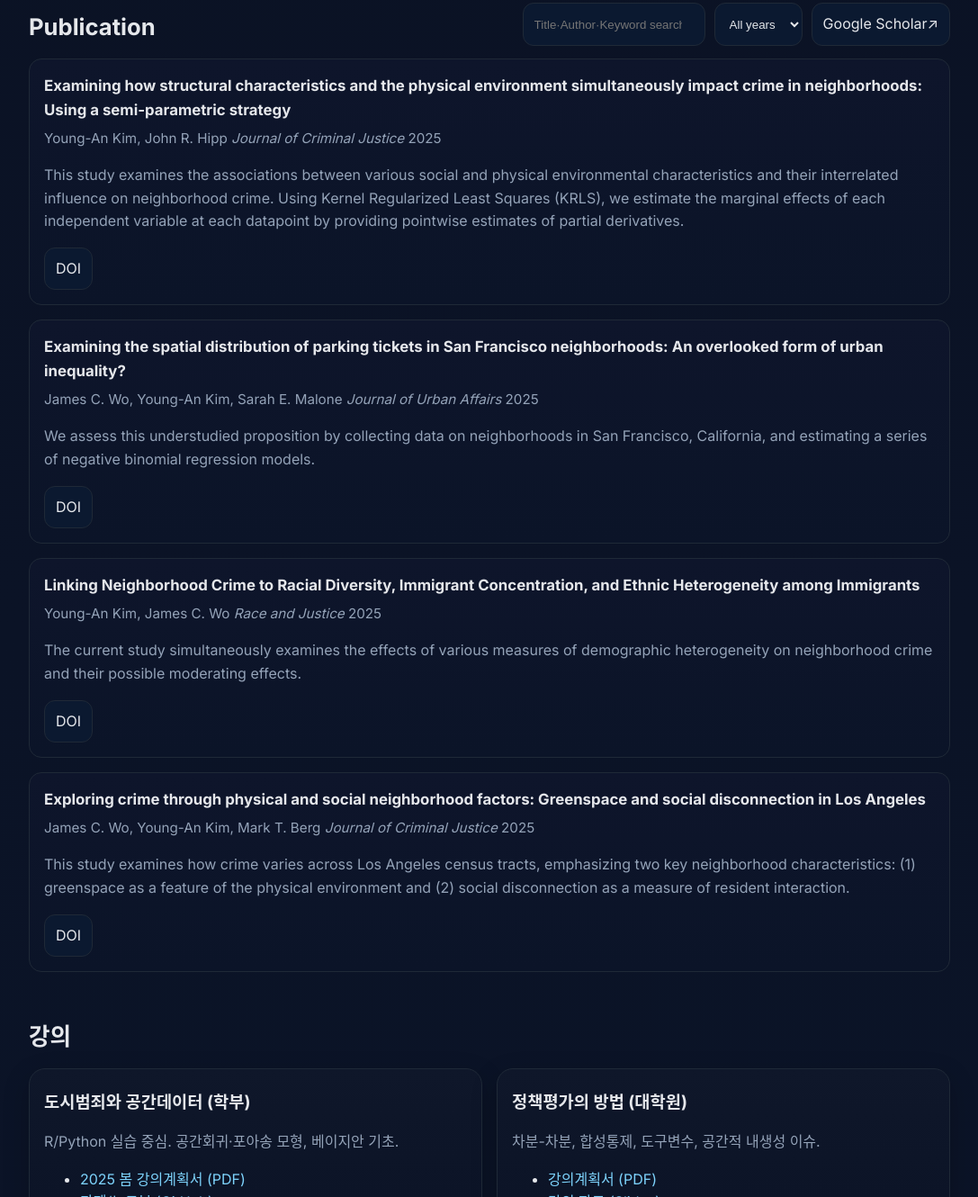
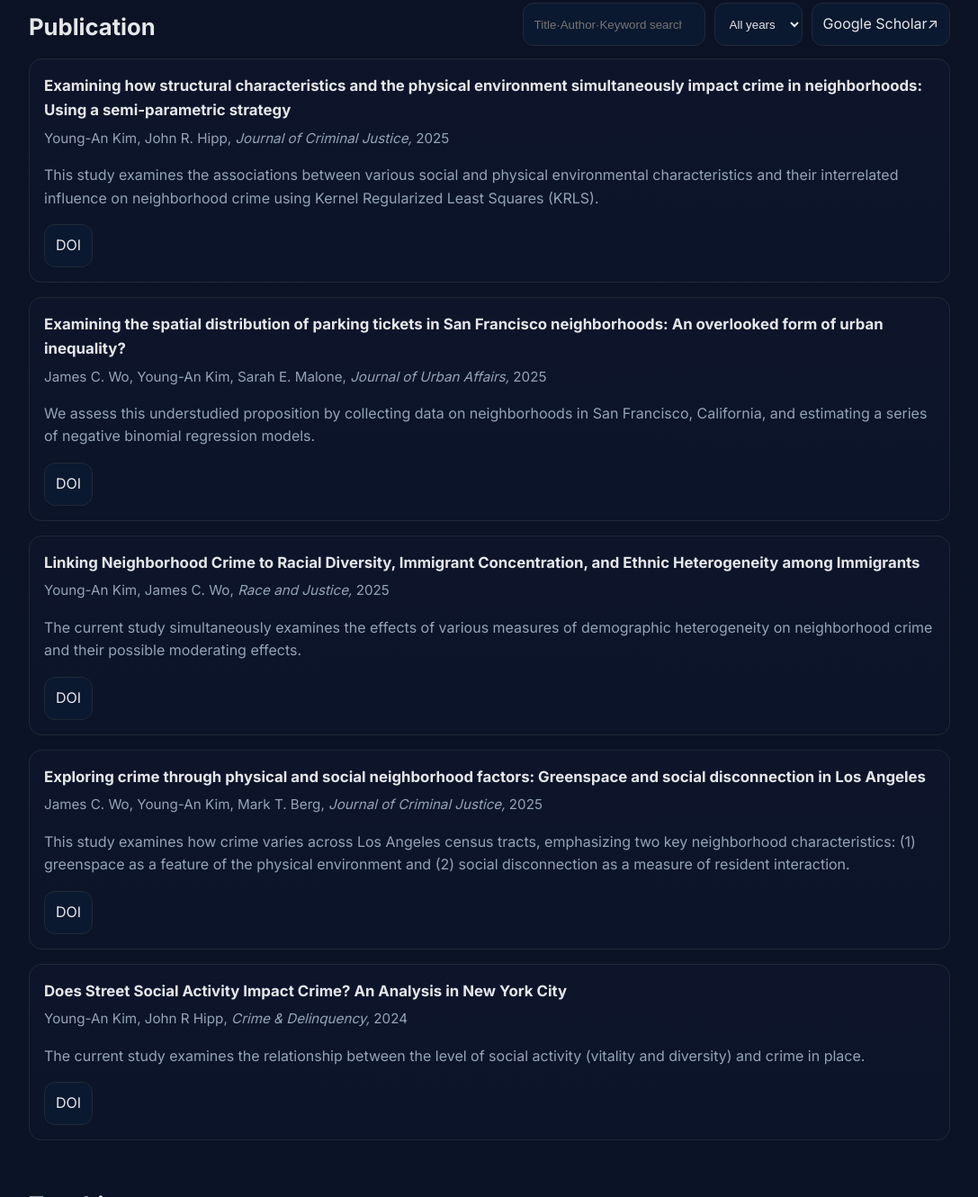
Before and after one commit to youngan-kim/homepage, a plain HTML site: page index.html in a window 1280 px wide. Shown: the part 1470-2800 px from the top of the page at 90% size, without its empty margins (96-1183 px from the left). Drawn offline with Linux system fonts and the light colour scheme.

Commit message:
Update index.html

```diff
--- a/index.html
+++ b/index.html
@@ -169,7 +169,7 @@
           <ul>
             <li><a href="https://scholar.google.com/citations?user=kQK2OdAAAAAJ&hl=en" target="_blank" rel="noreferrer">Google Scholar</a></li>
             <li><a href="https://orcid.org/0000-0003-0244-4070" target="_blank" rel="noreferrer">ORCID</a></li>
-            <li><a href="#pubs">Publication</a> · <a href="#teaching">Teaching</a> · <a href="#projects">Projects</a></li>
+            <li><a href="#pubs">Publication</a> · <a href="#teaching">Teaching</a>
           </ul>
         </aside>
       </div>
@@ -205,12 +205,15 @@
         </div>
       </div>
       <div class="grid">
+
+        <!--<!--<!--<!--<!--<!--<!--<!--<!--<!--<!--<!--<!--<!--<!--<!--<!--<!--<!--<!--<!--<!--<!--<!--<!--<!--<!--<!--<!--<!--<!--<!--<!--<!--<!--<!--<!--<!--<!--<!--
+        <!--<!--<!--<!--<!--<!--<!--<!--<!--<!--<!--<!--<!--<!--<!--<!--<!--<!--<!--<!--<!--<!--<!--<!--<!--<!--<!--<!--<!--<!--<!--<!--<!--<!--<!--<!--<!--<!--<!--<!--
         <!-- 복사해 사용하세요: 각 항목은 data-year와 키워드 포함 -->
 
         <article class="pub" data-year="2025">
           <h3>Examining how structural characteristics and the physical environment simultaneously impact crime in neighborhoods: Using a semi-parametric strategy</h3>
-          <div class="meta">Young-An Kim, John R. Hipp <em>Journal of Criminal Justice</em> 2025</div>
-          <p class="muted">This study examines the associations between various social and physical environmental characteristics and their interrelated influence on neighborhood crime. Using Kernel Regularized Least Squares (KRLS), we estimate the marginal effects of each independent variable at each datapoint by providing pointwise estimates of partial derivatives. </p>
+          <div class="meta">Young-An Kim, John R. Hipp, <em>Journal of Criminal Justice,</em> 2025</div>
+          <p class="muted">This study examines the associations between various social and physical environmental characteristics and their interrelated influence on neighborhood crime using Kernel Regularized Least Squares (KRLS). </p>
           <div class="actions">
             <a class="btn" href="https://doi.org/10.1016/j.jcrimjus.2025.102482" target="_blank" rel="noreferrer">DOI</a>
           </div>
@@ -218,7 +221,7 @@
 
         <article class="pub" data-year="2025">
           <h3>Examining the spatial distribution of parking tickets in San Francisco neighborhoods: An overlooked form of urban inequality?</h3>
-          <div class="meta">James C. Wo, Young-An Kim, Sarah E. Malone <em>Journal of Urban Affairs</em> 2025</div>
+          <div class="meta">James C. Wo, Young-An Kim, Sarah E. Malone, <em>Journal of Urban Affairs,</em> 2025</div>
           <p class="muted">We assess this understudied proposition by collecting data on neighborhoods in San Francisco, California, and estimating a series of negative binomial regression models.</p>
           <div class="actions">
             <a class="btn" href="https://doi.org/10.1080/07352166.2023.2239956" target="_blank" rel="noreferrer">DOI</a>
@@ -227,7 +230,7 @@
 
         <article class="pub" data-year="2025">
           <h3>Linking Neighborhood Crime to Racial Diversity, Immigrant Concentration, and Ethnic Heterogeneity among Immigrants</h3>
-          <div class="meta">Young-An Kim, James C. Wo <em>Race and Justice</em> 2025</div>
+          <div class="meta">Young-An Kim, James C. Wo, <em>Race and Justice,</em> 2025</div>
           <p class="muted">The current study simultaneously examines the effects of various measures of demographic heterogeneity on neighborhood crime and their possible moderating effects.</p>
           <div class="actions">
             <a class="btn" href="https://doi.org/10.1177/21533687251333807" target="_blank" rel="noreferrer">DOI</a>
@@ -236,10 +239,19 @@
 
         <article class="pub" data-year="2025">
           <h3>Exploring crime through physical and social neighborhood factors: Greenspace and social disconnection in Los Angeles</h3>
-          <div class="meta">James C. Wo, Young-An Kim, Mark T. Berg <em>Journal of Criminal Justice</em> 2025</div>
+          <div class="meta">James C. Wo, Young-An Kim, Mark T. Berg, <em>Journal of Criminal Justice,</em> 2025</div>
           <p class="muted">This study examines how crime varies across Los Angeles census tracts, emphasizing two key neighborhood characteristics: (1) greenspace as a feature of the physical environment and (2) social disconnection as a measure of resident interaction.</p>
           <div class="actions">
             <a class="btn" href="https://doi.org/10.1016/j.jcrimjus.2025.102410" target="_blank" rel="noreferrer">DOI</a>
+          </div>
+        </article>
+
+        <article class="pub" data-year="2025">
+          <h3>Does Street Social Activity Impact Crime? An Analysis in New York City</h3>
+          <div class="meta">Young-An Kim, John R Hipp, <em>Crime & Delinquency,</em> 2024</div>
+          <p class="muted">The current study examines the relationship between the level of social activity (vitality and diversity) and crime in place. </p>
+          <div class="actions">
+            <a class="btn" href="https://doi.org/10.1177/00111287231211262" target="_blank" rel="noreferrer">DOI</a>
           </div>
         </article>
 
@@ -250,7 +262,7 @@
     </section>
 
     <section id="teaching">
-      <div class="head"><h2>강의</h2></div>
+      <div class="head"><h2>Teaching</h2></div>
       <div class="grid cols-2">
         <article class="card" style="padding:16px">
           <h3 style="margin:6px 0">도시범죄와 공간데이터 (학부)</h3>
```
